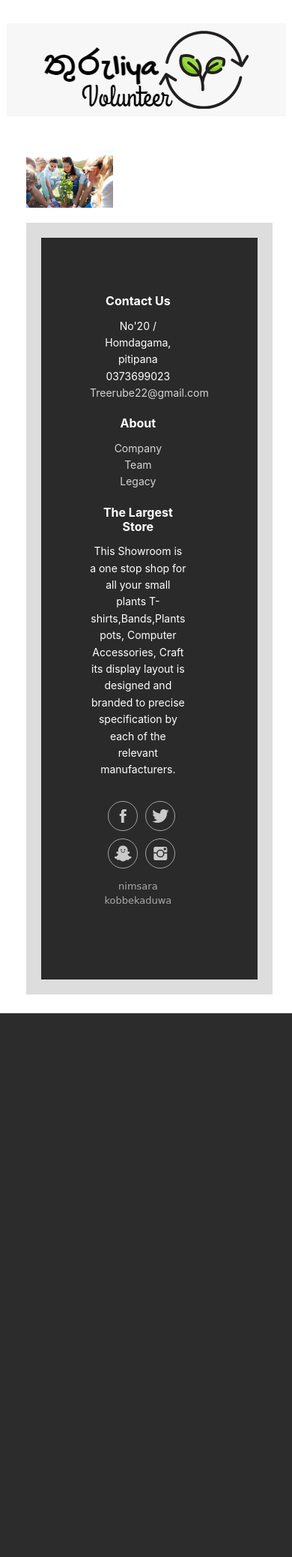
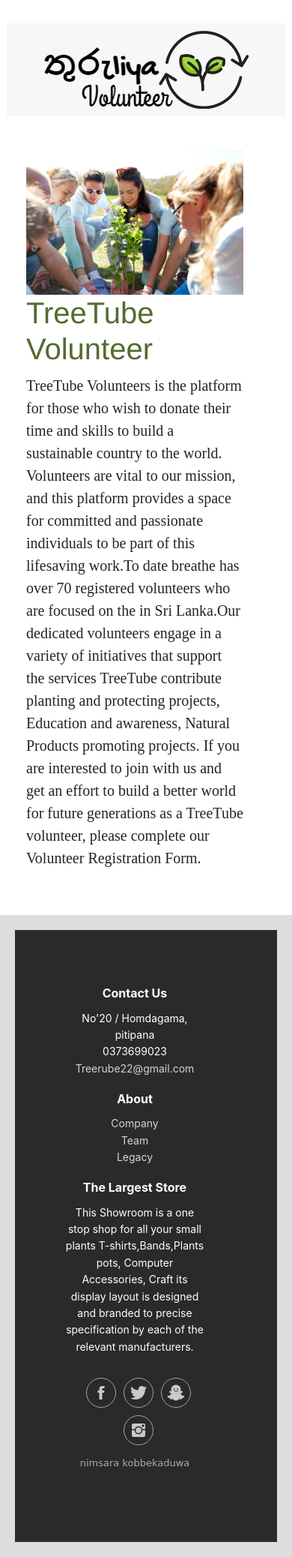
Before and after one commit to DNHathurusingha/Web-Assingment, a PHP site: the page made by Join Us/Join Us.html in a window 390 px wide. Shown: the part 535-2611 px from the top of the page at 75% size. Before the commit the page ends 1886 px from the top, so only its background shows below. Run offline with PHP 8.4, Linux system fonts and the light colour scheme; some libraries are stand-ins or nearby versions.

Commit message:
Update the Volunteer Paragraph

```diff
--- a/Join Us/Join Us.css
+++ b/Join Us/Join Us.css
@@ -105,6 +105,38 @@
 .image-section img {
     width: 100%;
     height: auto;
+}
+
+.content {
+    width: 50%;
+    float: left;
+    margin-Left: 50px;
+}
+
+.content h2 {
+    font-size: 40px;
+    font-family: Helvetica;
+    color: darkolivegreen;
+    margin: top 0px;
+}
+
+.content p {
+    font-size: 20px;
+    font-family: apple-system;
+    margin-top: 10px;
+    line-height: 1.5;
+}
+
+@media screen and (max-width: 768px) {
+    .image-section {
+        width: 100%;
+        float: none;
+    }
+    .content {
+        width: 100%;
+        float: none;
+        margin-Left: 0px;
+    }
 }
 
 
--- a/Join Us/Join Us.html
+++ b/Join Us/Join Us.html
@@ -58,6 +58,21 @@
                 <img src="V.jpg">
             </div>
 
+            <div class="content">
+                <h2>TreeTube Volunteer</h2>
+                <p> TreeTube Volunteers is the platform for those who wish to donate their time and skills to build a sustainable country to the world. Volunteers are vital to our mission, and this platform provides a space for committed and passionate individuals
+                    to be part of this lifesaving work.To date breathe has over 70 registered volunteers who are focused on the in Sri Lanka.Our dedicated volunteers engage in a variety of initiatives that support the services TreeTube contribute planting
+                    and protecting projects, Education and awareness, Natural Products promoting projects. If you are interested to join with us and get an effort to build a better world for future generations as a TreeTube volunteer, please complete
+                    our Volunteer Registration Form.</p>
+            </div>
+
+
+        </div>
+
+
+
+</body>
+
 <div class="footer">
 
     <body>
@@ -84,8 +99,8 @@
                         <div class="col-sm-4 col-md-3 item">
                             <h3>The Largest Store</h3>
                             <ul>
-                                            <li> This Showroom is a one stop shop for all your small plants T-shirts,Bands,Plants pots, Computer Accessories, Craft its display layout is designed and branded to precise specification by each of the relevant
-                                                manufacturers.</li>
+                                <li> This Showroom is a one stop shop for all your small plants T-shirts,Bands,Plants pots, Computer Accessories, Craft its display layout is designed and branded to precise specification by each of the relevant manufacturers.
+                                </li>
 
                             </ul>
                         </div>
```
Lines whose indentation alone changed are shown as unchanged.
